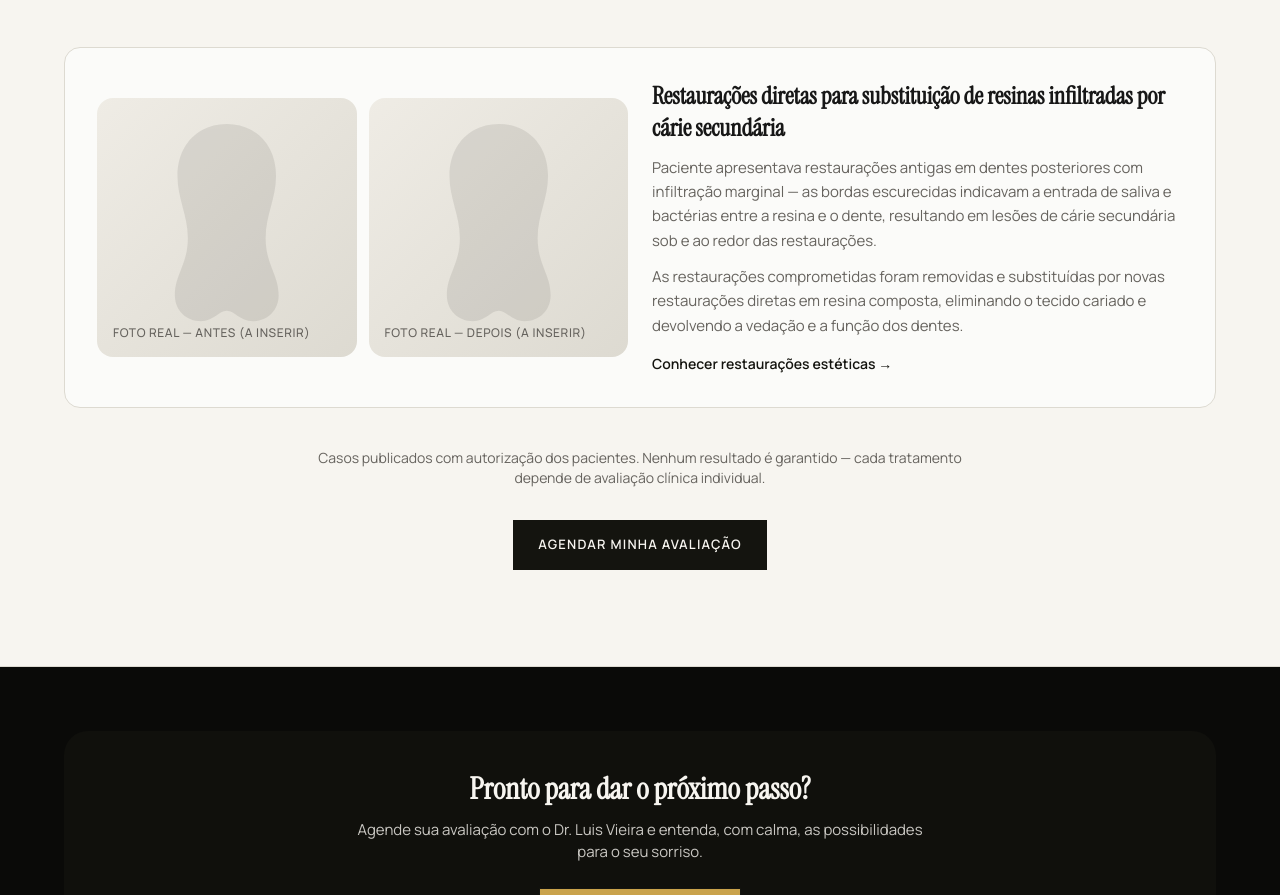
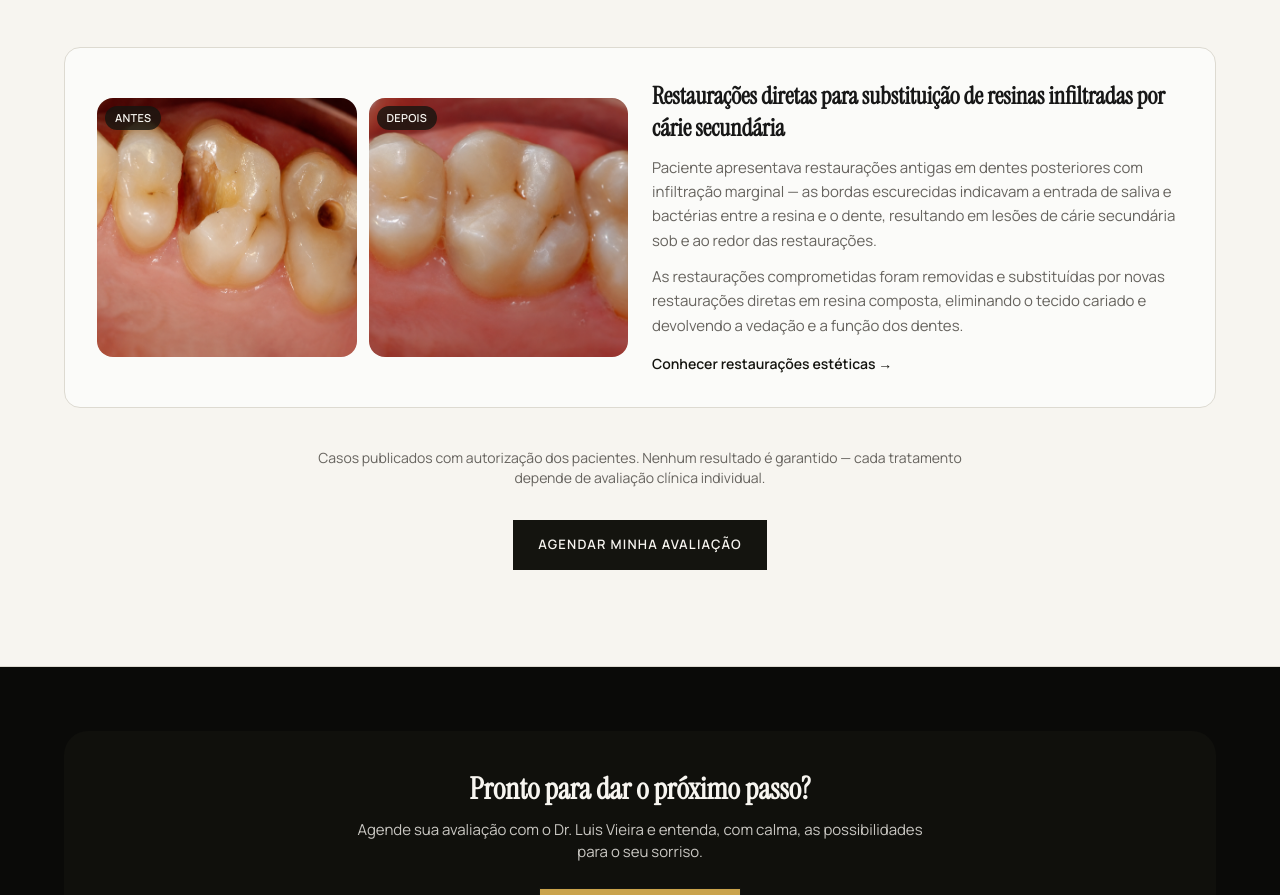
Before and after one commit to brayanyoros/brayanyoros, a Next.js app: page /resultados in a window 1280 px wide. Shown: the part 1904-2799 px from the top of the page. Built offline with nearby package versions, Linux system fonts and the light colour scheme; no server answers.

Commit message:
Add real before/after photos for secondary caries restoration case
Wires the antes/depois photos into the results-data.ts image field and
renders them via next/image on the resultados page and the Home casos
carousel, replacing the generic placeholders for that case.

```diff
--- a/app/resultados/page.tsx
+++ b/app/resultados/page.tsx
@@ -1,4 +1,5 @@
 import type { Metadata } from "next";
+import Image from "next/image";
 import Link from "next/link";
 import { SectionHeading } from "@/components/SectionHeading";
 import { PlaceholderMedia } from "@/components/PlaceholderMedia";
@@ -6,6 +7,7 @@ import { ScheduleCTA } from "@/components/CTAButton";
 import { BreadcrumbSchema } from "@/components/StructuredData";
 import { resultCases } from "@/lib/results-data";
 import { treatments } from "@/lib/clinic-data";
+import { assetPath } from "@/lib/site";
 
 export const metadata: Metadata = {
   title: "Resultados",
@@ -40,6 +42,35 @@ export default function ResultadosPage() {
                 className="grid gap-6 rounded-2xl border border-line bg-white/60 p-6 sm:p-8 lg:grid-cols-2 lg:items-center"
               >
                 <div className="grid grid-cols-2 gap-3">
+                  {c.images ? (
+                    <>
+                      <div className="relative aspect-square overflow-hidden rounded-2xl">
+                        <Image
+                          src={assetPath(c.images.before)}
+                          alt={`Antes — ${c.title}`}
+                          fill
+                          sizes="(min-width: 1024px) 25vw, 45vw"
+                          className="object-cover"
+                        />
+                        <span className="absolute left-2 top-2 rounded-full bg-primary/80 px-2.5 py-1 text-[11px] font-semibold uppercase tracking-wide text-cream">
+                          Antes
+                        </span>
+                      </div>
+                      <div className="relative aspect-square overflow-hidden rounded-2xl">
+                        <Image
+                          src={assetPath(c.images.after)}
+                          alt={`Depois — ${c.title}`}
+                          fill
+                          sizes="(min-width: 1024px) 25vw, 45vw"
+                          className="object-cover"
+                        />
+                        <span className="absolute left-2 top-2 rounded-full bg-primary/80 px-2.5 py-1 text-[11px] font-semibold uppercase tracking-wide text-cream">
+                          Depois
+                        </span>
+                      </div>
+                    </>
+                  ) : (
+                    <>
                       <PlaceholderMedia
                         label="Foto real — antes (a inserir)"
                         ratio="aspect-square"
@@ -50,6 +81,8 @@ export default function ResultadosPage() {
                         ratio="aspect-square"
                         tone="cream"
                       />
+                    </>
+                  )}
                 </div>
                 <div>
                   <h2 className="font-display text-xl font-semibold text-ink sm:text-2xl">
--- a/components/HomeExperience.tsx
+++ b/components/HomeExperience.tsx
@@ -421,13 +421,33 @@ export function HomeExperience() {
         <div className="mt-16">
           <div className="flex flex-col gap-4 bg-cream-dark p-4 lg:h-[480px] lg:flex-row lg:p-6">
             <div className="relative flex h-[300px] flex-1 items-center justify-center overflow-hidden lg:h-full">
-              <PlaceholderMedia label="Foto real — antes (a inserir)" tone="cream" rounded={false} ratio="h-full w-full" showLabel={false} />
+              {activeCaseData.images ? (
+                <Image
+                  src={assetPath(activeCaseData.images.before)}
+                  alt={`Antes — ${activeCaseData.title}`}
+                  fill
+                  sizes="(min-width: 1024px) 50vw, 100vw"
+                  className="object-cover"
+                />
+              ) : (
+                <PlaceholderMedia label="Foto real — antes (a inserir)" tone="cream" rounded={false} ratio="h-full w-full" showLabel={false} />
+              )}
               <span className="absolute bottom-3.5 left-3.5 bg-primary/65 px-2.5 py-1 text-[10px] tracking-[1px] text-cream">
                 ANTES
               </span>
             </div>
             <div className="relative flex h-[300px] flex-1 items-center justify-center overflow-hidden lg:h-full">
-              <PlaceholderMedia label="Foto real — depois (a inserir)" tone="cream" rounded={false} ratio="h-full w-full" showLabel={false} />
+              {activeCaseData.images ? (
+                <Image
+                  src={assetPath(activeCaseData.images.after)}
+                  alt={`Depois — ${activeCaseData.title}`}
+                  fill
+                  sizes="(min-width: 1024px) 50vw, 100vw"
+                  className="object-cover"
+                />
+              ) : (
+                <PlaceholderMedia label="Foto real — depois (a inserir)" tone="cream" rounded={false} ratio="h-full w-full" showLabel={false} />
+              )}
               <span className="absolute bottom-3.5 left-3.5 bg-primary/65 px-2.5 py-1 text-[10px] tracking-[1px] text-cream">
                 DEPOIS
               </span>
--- a/lib/results-data.ts
+++ b/lib/results-data.ts
@@ -9,6 +9,7 @@ export type ResultCase = {
   title: string;
   relatedTreatmentSlug: string;
   paragraphs: string[];
+  images?: { before: string; after: string };
 };
 
 export const resultCases: ResultCase[] = [
@@ -54,5 +55,9 @@ export const resultCases: ResultCase[] = [
       "Paciente apresentava restaurações antigas em dentes posteriores com infiltração marginal — as bordas escurecidas indicavam a entrada de saliva e bactérias entre a resina e o dente, resultando em lesões de cárie secundária sob e ao redor das restaurações.",
       "As restaurações comprometidas foram removidas e substituídas por novas restaurações diretas em resina composta, eliminando o tecido cariado e devolvendo a vedação e a função dos dentes.",
     ],
+    images: {
+      before: "/images/carie-secundaria-antes.png",
+      after: "/images/carie-secundaria-depois.png",
+    },
   },
 ];
```
Also changed, not shown: public/images/carie-secundaria-antes.png (renamed from public/images/ChatGPT Image 30 de ago. de 2026, 11_06_58 (1).png), public/images/carie-secundaria-depois.png (renamed from public/images/ChatGPT Image 30 de ago. de 2026, 11_06_58 (2).png). Lines whose indentation alone changed are shown as unchanged.
